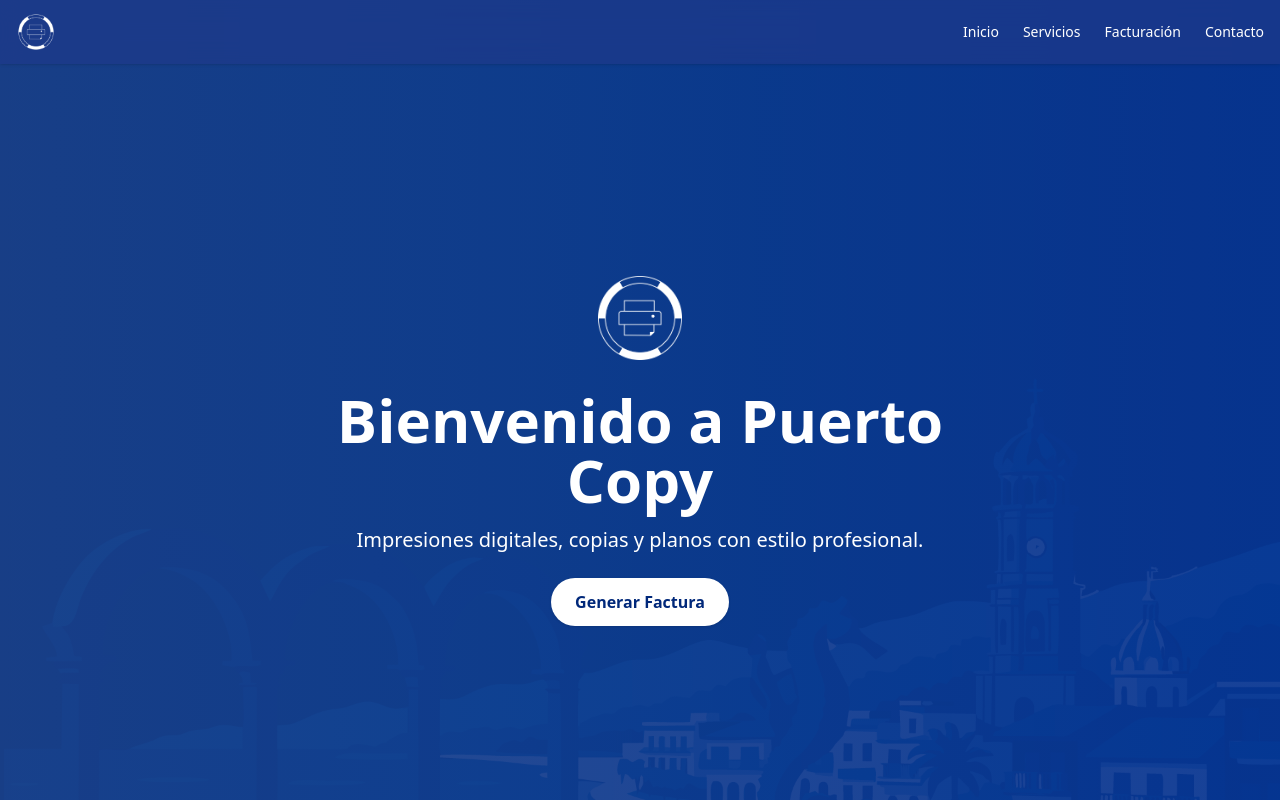
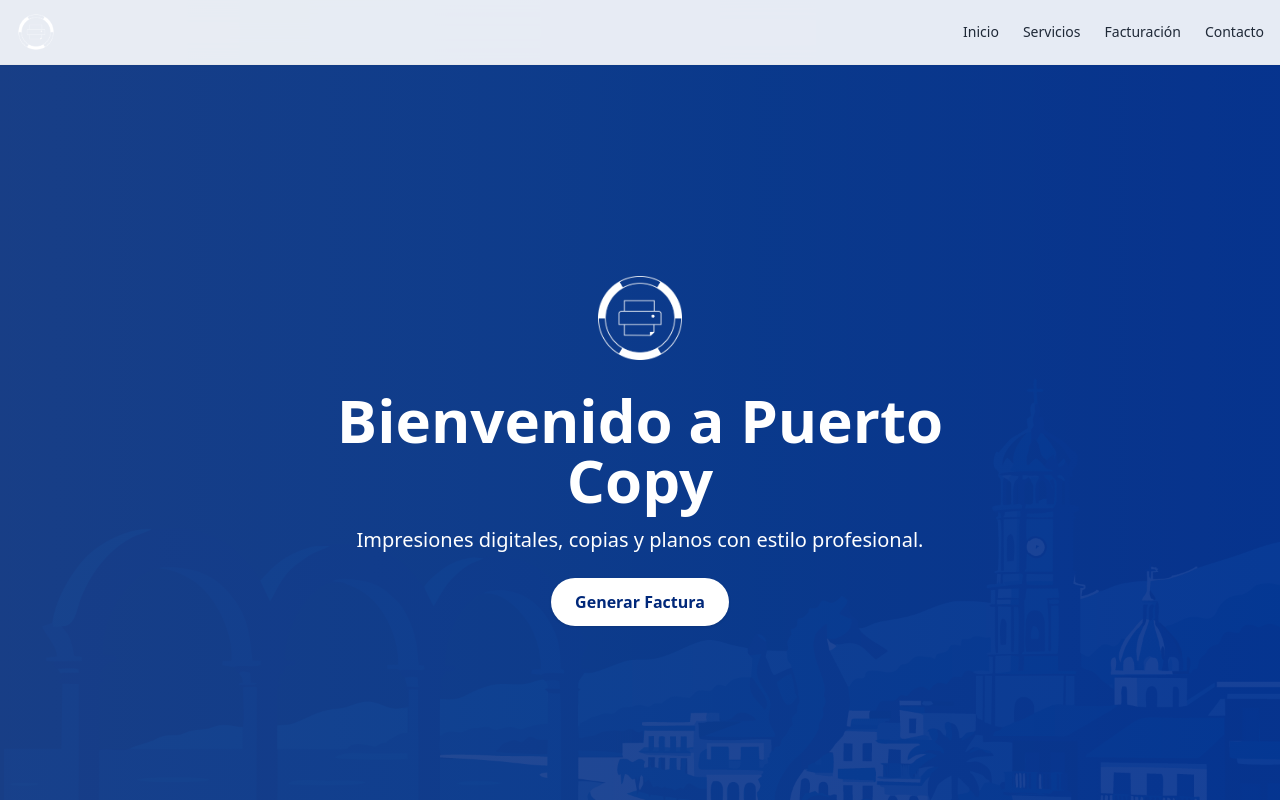
Before and after one commit to puertocopy/puerto-copy-site, a Next.js app: page / in a window 1280 px wide. Shown: the top 802 px of the page. Built offline with nearby package versions, Linux system fonts and the light colour scheme.

Commit message:
Agrega log de datos recibidos en la API de generar factura

```diff
--- a/components/Navbar.js
+++ b/components/Navbar.js
@@ -1,14 +1,14 @@
 // components/Navbar.tsx
 export default function Navbar() {
   return (
-    <nav className="fixed top-0 w-full z-50 bg-blue-900 bg-opacity-70 backdrop-blur-md shadow">
+    <nav className="fixed top-0 w-full z-50 bg-white bg-opacity-90 backdrop-blur-md shadow-sm border-b border-gray-200">
       <div className="max-w-7xl mx-auto px-4 py-3 flex justify-between items-center">
         <img src="/logoweb.png" alt="Puerto Copy Logo" className="h-10 w-auto" />
-        <ul className="flex gap-6 text-sm font-medium text-white">
-          <li className="hover:text-blue-300 cursor-pointer">Inicio</li>
-          <li className="hover:text-blue-300 cursor-pointer">Servicios</li>
-          <li className="hover:text-blue-300 cursor-pointer">Facturación</li>
-          <li className="hover:text-blue-300 cursor-pointer">Contacto</li>
+        <ul className="flex gap-6 text-sm font-medium text-gray-800">
+          <li className="hover:text-blue-700 transition-colors">Inicio</li>
+          <li className="hover:text-blue-700 transition-colors">Servicios</li>
+          <li className="hover:text-blue-700 transition-colors">Facturación</li>
+          <li className="hover:text-blue-700 transition-colors">Contacto</li>
         </ul>
       </div>
     </nav>
```
